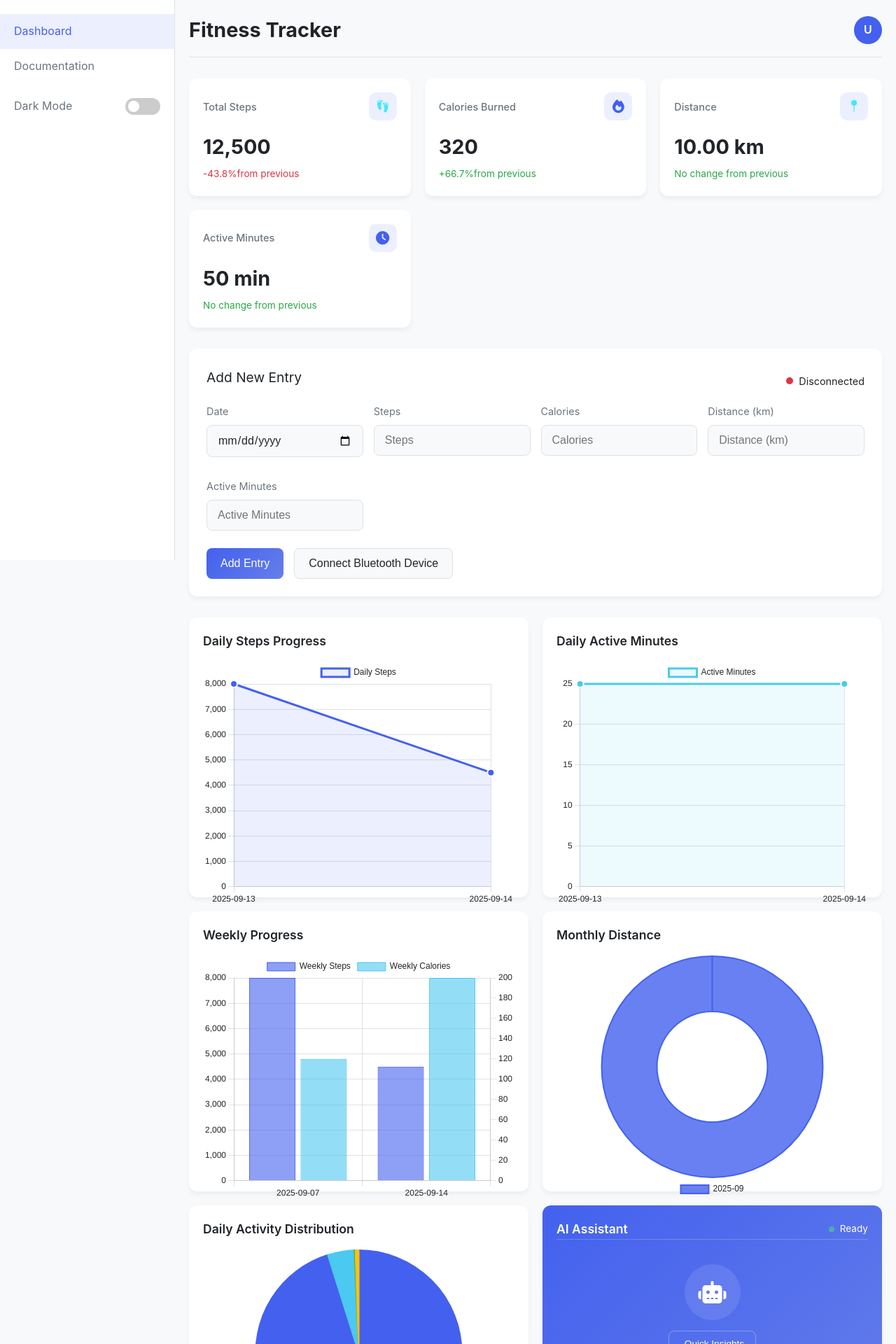
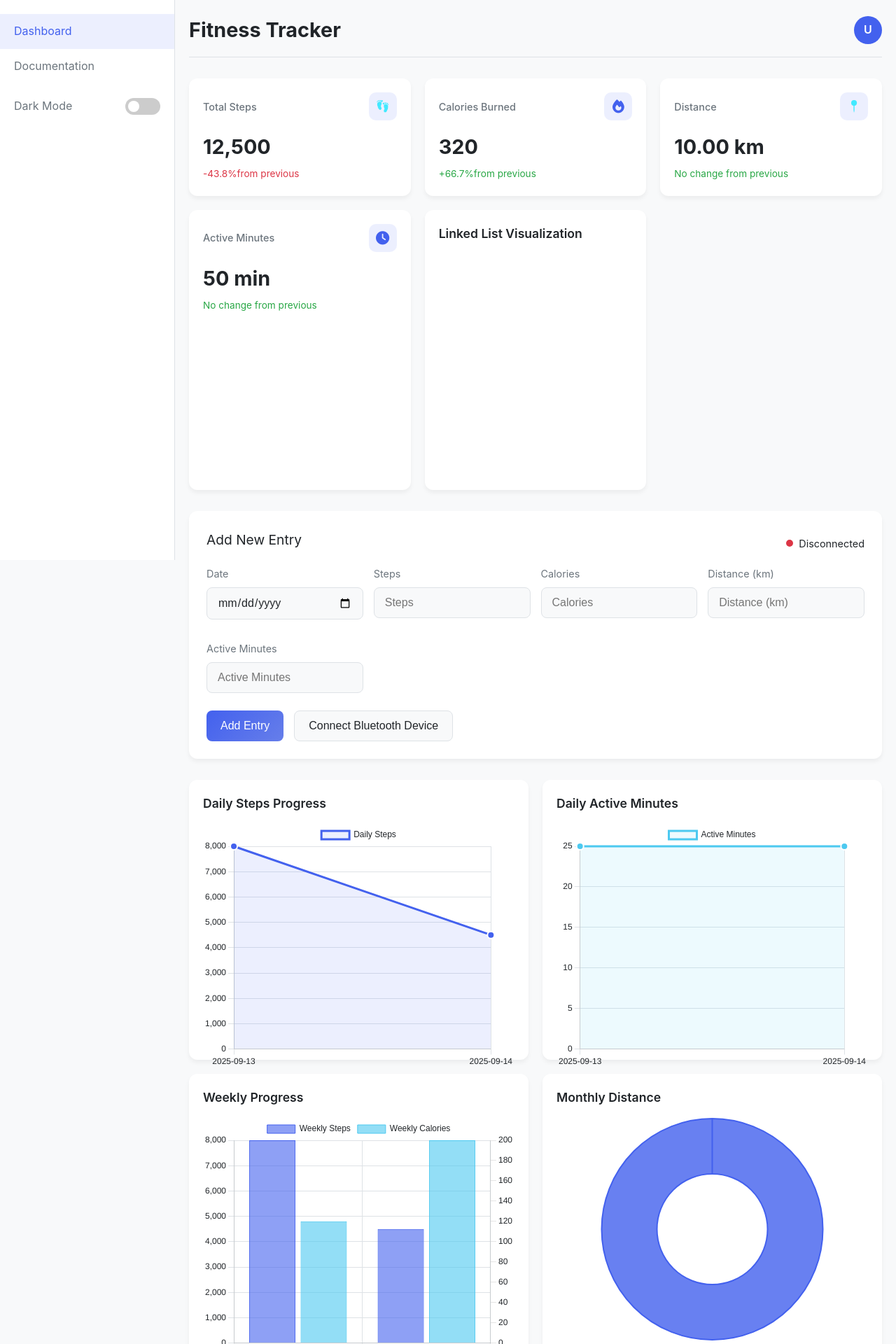
Before and after one commit to sarvan-2187/fitness-dashboard, a Flask app: page / in a window 1280 px wide. Shown: the top 1920 px of the page at 70% size. Run offline with Flask 3, Linux system fonts and the light colour scheme; some web fonts are replaced.

Commit message:
Update index.html

```diff
--- a/templates/index.html
+++ b/templates/index.html
@@ -1010,7 +1010,19 @@
                 <div class="card-change" id="active-minutes-change">No previous data</div>
             </div>
 
-
+            <!-- Linked List Visualization -->
+<div class="chart-wrapper">
+    <div class="chart-header">
+        <div class="chart-title">Linked List Visualization</div>
+    </div>
+    <div id="linked-list-visualization"
+         style="display: flex; gap: 20px; flex-wrap: wrap; align-items: center; justify-content: center;">
+    </div>
+    <div class="empty-state" id="linked-list-empty" style="display: none;">
+        <h3>No linked list data yet</h3>
+        <p>Add entries to see the list</p>
+    </div>
+</div>
         </div>
 
         <!-- Fitness Form -->
```
